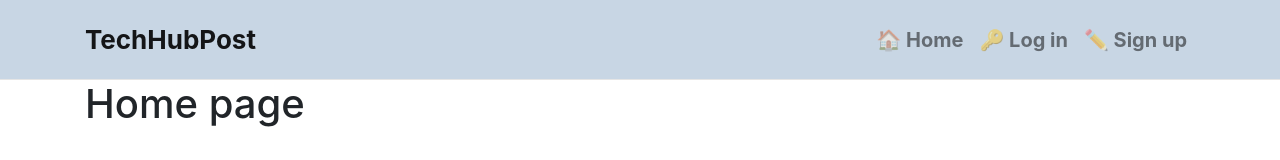
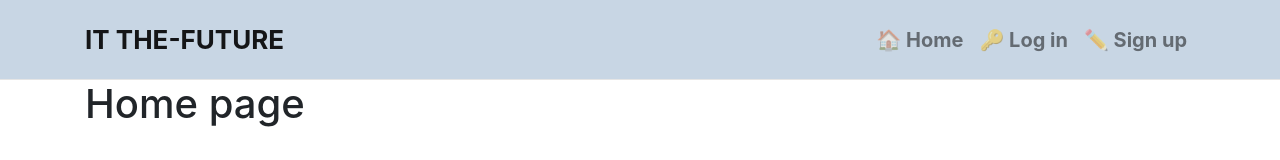
Before and after one commit to Filmon-gh/front-end--techposthub, a React (Create React App) app: page / in a window 1280 px wide. Shown: the top 160 px of the page. Built offline with nearby package versions, Linux system fonts and the light colour scheme.

Commit message:
Update title in Navbar component to 'IT THE-FUTURE'

```diff
--- a/src/components/NavBar.js
+++ b/src/components/NavBar.js
@@ -8,7 +8,7 @@ const NavBar = () => {
     <Navbar className={styles.NavBar} expand="md" fixed="top">
       <Container>
         <Link to="/" className={styles.brandLink}>
-          <Navbar.Brand className={styles.brand}>TechHubPost</Navbar.Brand>
+          <Navbar.Brand className={styles.brand}>IT THE-FUTURE</Navbar.Brand>
         </Link>
         <Navbar.Toggle aria-controls="basic-navbar-nav" />
         <Navbar.Collapse id="basic-navbar-nav">
```
